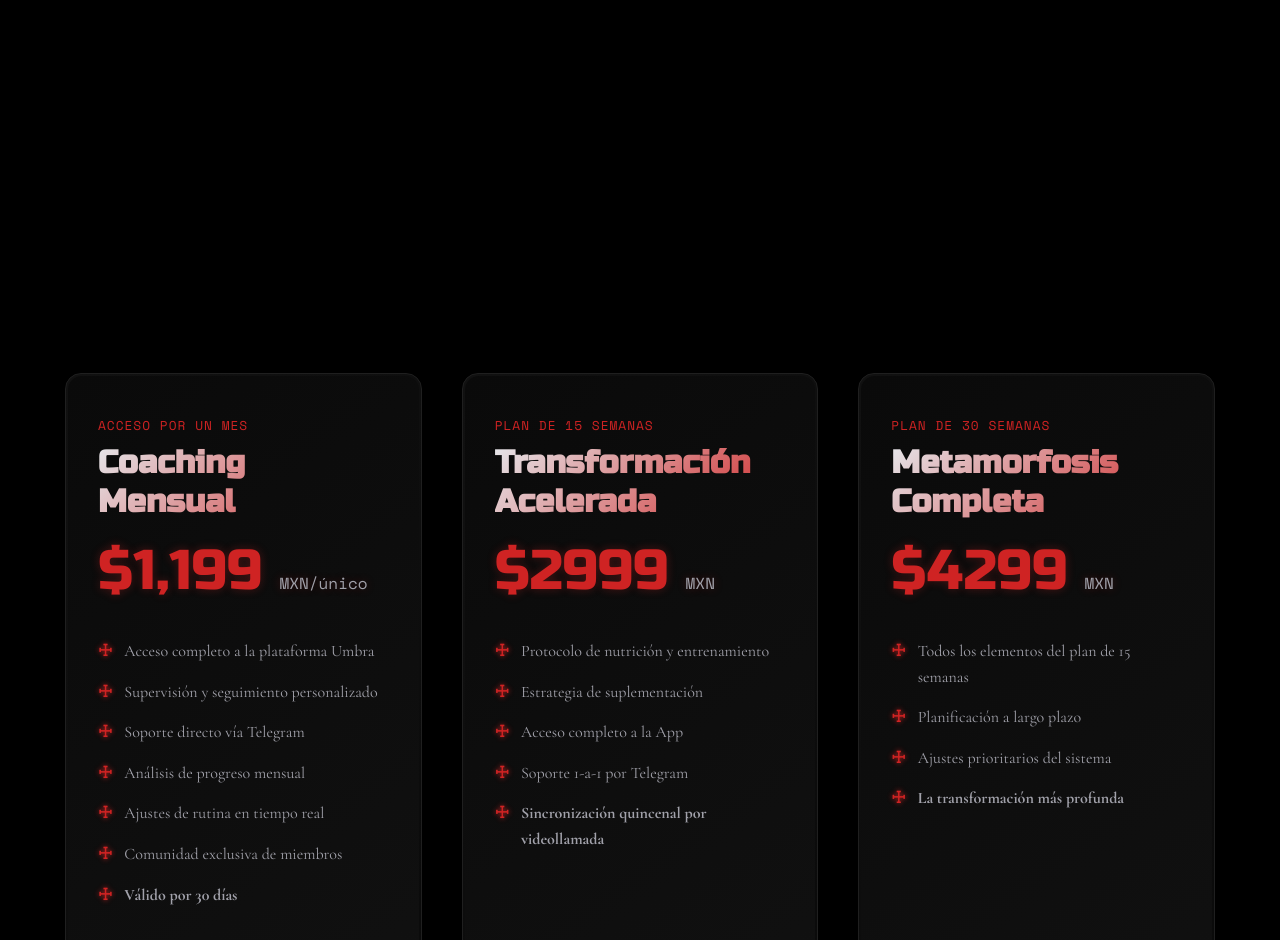
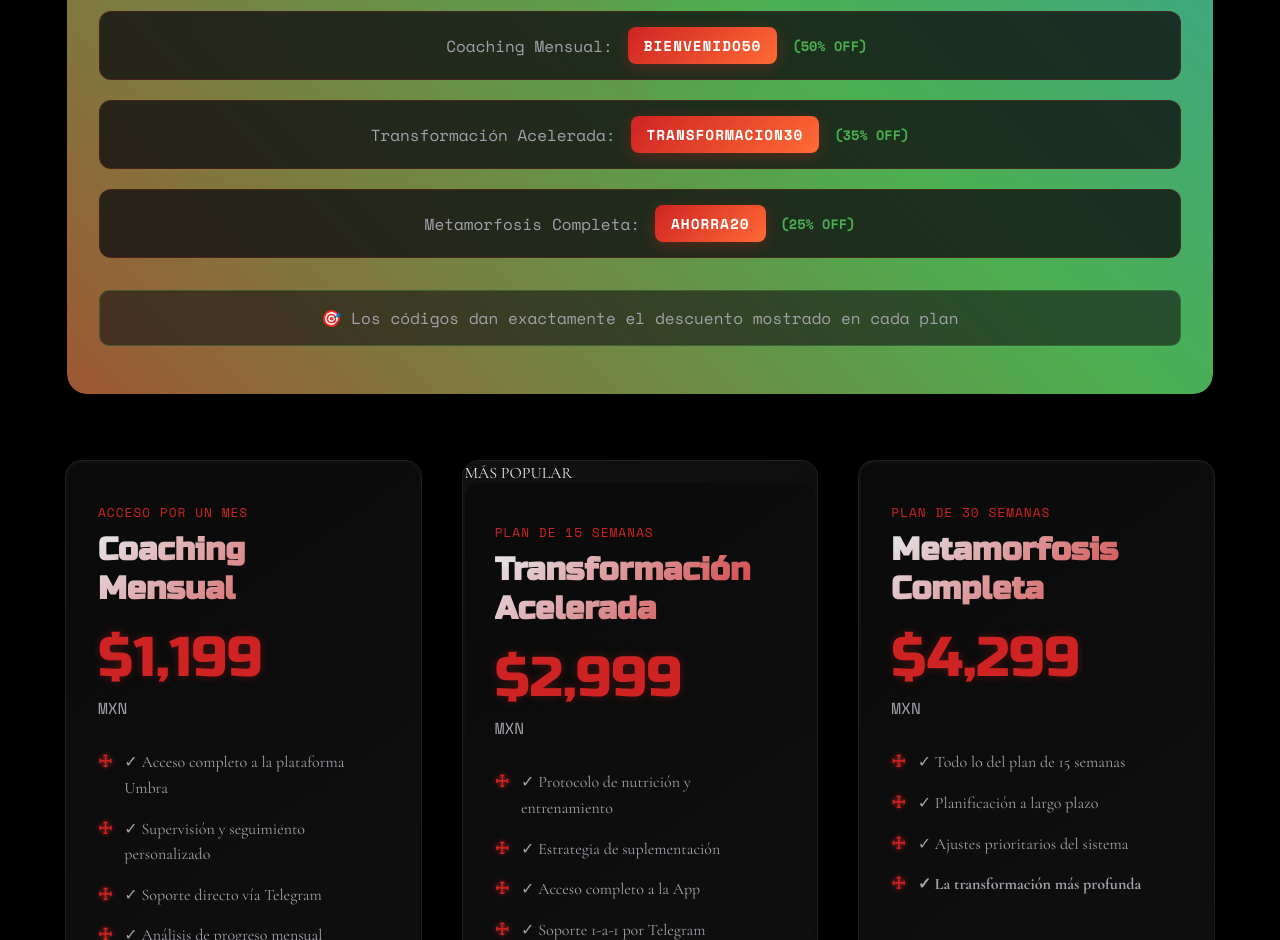
Before and after one commit to darksanctum/umbra-coaching-platform-, a Next.js app: page / in a window 1280 px wide. Shown: the part 1860-2800 px from the top of the page. Built offline with nearby package versions, Linux system fonts and the light colour scheme.

Commit message:
Update index.js

```diff
--- a/pages/index.js
+++ b/pages/index.js
@@ -4,7 +4,10 @@ import PaymentModal from '../components/PaymentModal';
 
 const HomePage = () => {
   const [selectedPlan, setSelectedPlan] = useState(null);
-  const [activePromotions, setActivePromotions] = useState({});
+  const [activePromotions, setActivePromotions] = useState({
+    // Simulamos promociones activas para mostrar los códigos
+    active: true
+  });
 
   const openModal = (plan) => {
     setSelectedPlan(plan);
@@ -24,6 +27,8 @@ const HomePage = () => {
       }
     } catch (error) {
       console.error('Error cargando promociones:', error);
+      // Si hay error, mostramos las promociones por defecto
+      setActivePromotions({ active: true });
     }
   };
 
@@ -149,10 +154,11 @@ const HomePage = () => {
   return (
     <>
       <Head>
-        <title>Umbra Coaching</title>
+        <title>Umbra Coaching - Transforma Tu Físico</title>
+        <meta name="description" content="Planes de entrenamiento y nutrición personalizados para resultados reales. Coaching profesional con hasta 50% de descuento." />
         <link rel="preconnect" href="https://fonts.googleapis.com" />
         <link rel="preconnect" href="https://fonts.gstatic.com" crossOrigin="true" />
-        <link href="https://fonts.googleapis.com/css2?family=Russo+One&family=Cormorant+Garamond:wght@400;700&family=Space+Mono:wght@400;700&display=swap" rel="stylesheet" />
+        <link href="https://fonts.googleapis.com/css2?family=Russo+One&family=Cormorant+Garamond:wght@400;700&family=Space+Mono:wght@400;700&family=Inter:wght@400;500;600;700;800&display=swap" rel="stylesheet" />
       </Head>
       <canvas id="particle-canvas"></canvas>
       <div className="cursor-dot"></div>
@@ -172,17 +178,17 @@ const HomePage = () => {
       <main>
         <section id="hero" className="hero">
           <div className="container">
-            <h1 className="hero-title glitch" data-text="TRANSFORMA TU FÍSICO">TRANSFORMA TU FÍSICO</h1>
+            <h1 className="hero-title glitch reveal" data-text="TRANSFORMA TU FÍSICO">TRANSFORMA TU FÍSICO</h1>
             <p className="hero-subtitle reveal">Planes de entrenamiento y nutrición personalizados para resultados reales. Deja de adivinar y empieza a construir la mejor versión de ti.</p>
-            <a href="#planes" className="button reveal" style={{transitionDelay: '0.2s'}}>Ver Planes</a>
+            <a href="#planes" className="button reveal cta-button">Ver Planes Disponibles</a>
           </div>
         </section>
 
         <section id="filosofia" className="section">
           <div className="container">
             <div className="section-header reveal">
-              <h2 className="section-title">El Método Umbra Coaching</h2>
-              <p className="section-subtitle">Creemos en un enfoque inteligente y basado en la ciencia. Cada plan de entrenamiento y nutrición es una herramienta de precisión, diseñada para optimizar tu progreso y eliminar las conjeturas. Dejamos atrás las rutinas genéricas para enfocarnos en lo que realmente funciona para ti.</p>
+              <h2 className="section-title animated-title">El Método Umbra Coaching</h2>
+              <p className="section-subtitle">Creemos en un enfoque inteligente y basado en la ciencia. Cada plan de entrenamiento y nutrición es una herramienta de precisión, diseñada para optimizar tu progreso y eliminar las conjeturas.</p>
             </div>
           </div>
         </section>
@@ -190,11 +196,11 @@ const HomePage = () => {
         <section id="planes" className="section">
           <div className="container">
             <div className="section-header reveal">
-              <h2 className="section-title">Elige Tu Plan</h2>
-              <p className="section-subtitle">Planes diseñados para adaptarse a tu nivel de compromiso y tus objetivos. Ya sea que busques perder grasa, ganar músculo o mejorar tu rendimiento, aquí comienza tu transformación.</p>
+              <h2 className="section-title animated-title">Elige Tu Plan</h2>
+              <p className="section-subtitle">Planes diseñados para adaptarse a tu nivel de compromiso y objetivos.</p>
             </div>
 
-            {/* AQUÍ VA TU CÓDIGO DE DESCUENTOS */}
+            {/* SECCIÓN DE DESCUENTOS MEJORADA */}
             {Object.keys(activePromotions).length > 0 && (
               <div className="discount-info reveal">
                 <div className="discount-info-title">
@@ -203,133 +209,104 @@ const HomePage = () => {
                 <div className="discount-info-text">
                   Es súper fácil: Cada plan tiene su código específico
                 </div>
-                {/* Mostrar códigos específicos por plan */}
-                <div style={{
-                  display: 'flex',
-                  flexDirection: 'column',
-                  gap: '10px',
-                  margin: '20px 0'
-                }}>
-                  <div style={{
-                    display: 'flex',
-                    alignItems: 'center',
-                    justifyContent: 'center',
-                    gap: '10px',
-                    flexWrap: 'wrap'
-                  }}>
-                    <span style={{ fontSize: '0.9rem', color: '#A1A1AA' }}>Coaching Mensual:</span>
-                    <code style={{
-                      background: '#CF2323',
-                      color: 'white',
-                      padding: '4px 8px',
-                      borderRadius: '6px',
-                      fontSize: '0.85rem',
-                      fontWeight: 'bold'
-                    }}>
-                      BIENVENIDO50
-                    </code>
-                    <span style={{ fontSize: '0.8rem', color: '#4ECDC4' }}>(50% OFF)</span>
+
+                <div className="discount-codes-container">
+                  <div className="discount-code-row">
+                    <span className="plan-name-label">Coaching Mensual:</span>
+                    <code className="discount-code">BIENVENIDO50</code>
+                    <span className="discount-percentage">(50% OFF)</span>
                   </div>
-                  <div style={{
-                    display: 'flex',
-                    alignItems: 'center',
-                    justifyContent: 'center',
-                    gap: '10px',
-                    flexWrap: 'wrap'
-                  }}>
-                    <span style={{ fontSize: '0.9rem', color: '#A1A1AA' }}>Transformación Acelerada:</span>
-                    <code style={{
-                      background: '#FF6B35',
-                      color: 'white',
-                      padding: '4px 8px',
-                      borderRadius: '6px',
-                      fontSize: '0.85rem',
-                      fontWeight: 'bold'
-                    }}>
-                      TRANSFORMACION30
-                    </code>
-                    <span style={{ fontSize: '0.8rem', color: '#4ECDC4' }}>(35% OFF)</span>
+
+                  <div className="discount-code-row">
+                    <span className="plan-name-label">Transformación Acelerada:</span>
+                    <code className="discount-code">TRANSFORMACION30</code>
+                    <span className="discount-percentage">(35% OFF)</span>
                   </div>
-                  <div style={{
-                    display: 'flex',
-                    alignItems: 'center',
-                    justifyContent: 'center',
-                    gap: '10px',
-                    flexWrap: 'wrap'
-                  }}>
-                    <span style={{ fontSize: '0.9rem', color: '#A1A1AA' }}>Metamorfosis Completa:</span>
-                    <code style={{
-                      background: '#4ECDC4',
-                      color: 'white',
-                      padding: '4px 8px',
-                      borderRadius: '6px',
-                      fontSize: '0.85rem',
-                      fontWeight: 'bold'
-                    }}>
-                      AHORRA20
-                    </code>
-                    <span style={{ fontSize: '0.8rem', color: '#4ECDC4' }}>(25% OFF)</span>
+
+                  <div className="discount-code-row">
+                    <span className="plan-name-label">Metamorfosis Completa:</span>
+                    <code className="discount-code">AHORRA20</code>
+                    <span className="discount-percentage">(25% OFF)</span>
                   </div>
                 </div>
+
                 <div className="discount-info-sub">
-                  Los códigos dan exactamente el descuento mostrado en cada plan
+                  🎯 Los códigos dan exactamente el descuento mostrado en cada plan
                 </div>
               </div>
             )}
 
             <div className="pricing-grid">
               {/* Plan Coaching Mensual */}
-              <div className="pricing-card reveal">
+              <div className="pricing-card reveal animated-card">
                 <div className="card-content">
                   <p className="tag">Acceso por un Mes</p>
                   <h3 className="plan-name">Coaching Mensual</h3>
-                  <p className="price">$1,199 <span className="price-term">MXN/único</span></p>
+                  <div className="price-container">
+                    <div className="price-normal">
+                      <div className="price">$1,199</div>
+                      <div className="price-term">MXN</div>
+                    </div>
+                  </div>
                   <ul className="features">
-                    <li>Acceso completo a la plataforma Umbra</li>
-                    <li>Supervisión y seguimiento personalizado</li>
-                    <li>Soporte directo vía Telegram</li>
-                    <li>Análisis de progreso mensual</li>
-                    <li>Ajustes de rutina en tiempo real</li>
-                    <li>Comunidad exclusiva de miembros</li>
-                    <li><b>Válido por 30 días</b></li>
+                    <li>✓ Acceso completo a la plataforma Umbra</li>
+                    <li>✓ Supervisión y seguimiento personalizado</li>
+                    <li>✓ Soporte directo vía Telegram</li>
+                    <li>✓ Análisis de progreso mensual</li>
+                    <li>✓ Ajustes de rutina en tiempo real</li>
+                    <li>✓ Comunidad exclusiva de miembros</li>
+                    <li><strong>✓ Válido por 30 días</strong></li>
                   </ul>
                   <div className="checkout-btn-container">
-                    <button onClick={() => openModal({ title: 'Coaching Mensual', price: 1199 })} className="button">Forjar Pacto</button>
+                    <button onClick={() => openModal({ title: 'Coaching Mensual', price: 1199 })} className="button plan-button">Comenzar Ahora</button>
                   </div>
                 </div>
               </div>
 
-              <div className="pricing-card reveal" style={{transitionDelay: '0.2s'}}>
+              {/* Plan Transformación Acelerada */}
+              <div className="pricing-card reveal animated-card popular-plan" style={{transitionDelay: '0.2s'}}>
+                <div className="popular-badge">MÁS POPULAR</div>
                 <div className="card-content">
                   <p className="tag">Plan de 15 Semanas</p>
                   <h3 className="plan-name">Transformación Acelerada</h3>
-                  <p className="price">$2999 <span className="price-term">MXN</span></p>
+                  <div className="price-container">
+                    <div className="price-normal">
+                      <div className="price">$2,999</div>
+                      <div className="price-term">MXN</div>
+                    </div>
+                  </div>
                   <ul className="features">
-                    <li>Protocolo de nutrición y entrenamiento</li>
-                    <li>Estrategia de suplementación</li>
-                    <li>Acceso completo a la App</li>
-                    <li>Soporte 1-a-1 por Telegram</li>
-                    <li><b>Sincronización quincenal por videollamada</b></li>
+                    <li>✓ Protocolo de nutrición y entrenamiento</li>
+                    <li>✓ Estrategia de suplementación</li>
+                    <li>✓ Acceso completo a la App</li>
+                    <li>✓ Soporte 1-a-1 por Telegram</li>
+                    <li><strong>✓ Videollamadas quincenales</strong></li>
                   </ul>
                   <div className="checkout-btn-container">
-                    <button onClick={() => openModal({ title: 'Transformación Acelerada', price: 2999 })} className="button">Forjar Pacto</button>
+                    <button onClick={() => openModal({ title: 'Transformación Acelerada', price: 2999 })} className="button plan-button popular-button">Transformarme Ahora</button>
                   </div>
                 </div>
               </div>
 
-              <div className="pricing-card reveal" style={{transitionDelay: '0.4s'}}>
+              {/* Plan Metamorfosis Completa */}
+              <div className="pricing-card reveal animated-card" style={{transitionDelay: '0.4s'}}>
                 <div className="card-content">
                   <p className="tag">Plan de 30 Semanas</p>
                   <h3 className="plan-name">Metamorfosis Completa</h3>
-                  <p className="price">$4299 <span className="price-term">MXN</span></p>
+                  <div className="price-container">
+                    <div className="price-normal">
+                      <div className="price">$4,299</div>
+                      <div className="price-term">MXN</div>
+                    </div>
+                  </div>
                   <ul className="features">
-                    <li>Todos los elementos del plan de 15 semanas</li>
-                    <li>Planificación a largo plazo</li>
-                    <li>Ajustes prioritarios del sistema</li>
-                    <li><b>La transformación más profunda</b></li>
+                    <li>✓ Todo lo del plan de 15 semanas</li>
+                    <li>✓ Planificación a largo plazo</li>
+                    <li>✓ Ajustes prioritarios del sistema</li>
+                    <li><strong>✓ La transformación más profunda</strong></li>
                   </ul>
                   <div className="checkout-btn-container">
-                    <button onClick={() => openModal({ title: 'Metamorfosis Completa', price: 4299 })} className="button">Forjar Pacto</button>
+                    <button onClick={() => openModal({ title: 'Metamorfosis Completa', price: 4299 })} className="button plan-button">Evolucionar Completamente</button>
                   </div>
                 </div>
               </div>
@@ -341,7 +318,7 @@ const HomePage = () => {
       <footer id="contacto" className="footer">
         <div className="container">
           <p>&copy; 2025 Umbra Coaching // El Santuario es eterno.</p>
-          <p>Las comunicaciones se inician a través del nexo en <a href="https://t.me/kojicoachbot" target="_blank">Telegram</a>.</p>
+          <p>Las comunicaciones se inician a través del nexo en <a href="https://t.me/kojicoachbot" target="_blank" rel="noopener noreferrer">Telegram</a>.</p>
         </div>
       </footer>
 
```
